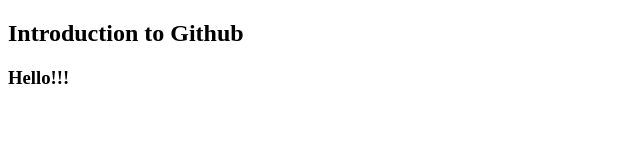
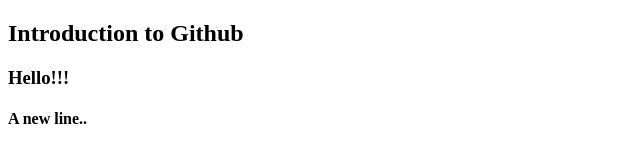
Before and after one commit to Joyanta1/git_6a1, a plain HTML site: page index.html in a window 1280 px wide. Shown: the full height of the page, 0-640 px from the left. Drawn offline with Linux system fonts and the light colour scheme.

Commit message:
add the new line

```diff
--- a/index.html
+++ b/index.html
@@ -6,5 +6,6 @@
 <body>
 <h2>Introduction to Github</h2>
 <h3>Hello!!!</h3>
+<h4> A new line..</h4>
 </body>
 </html>
```
